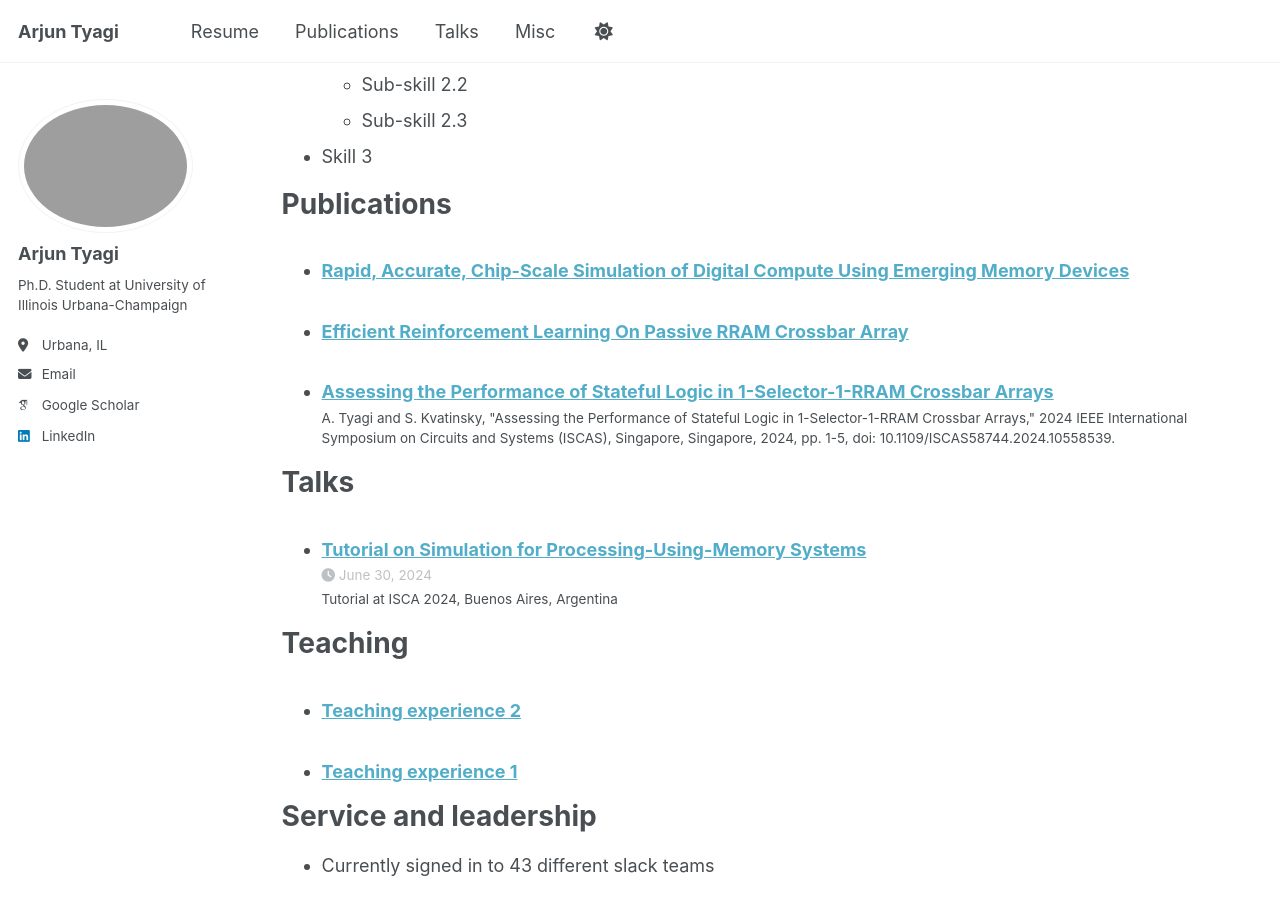
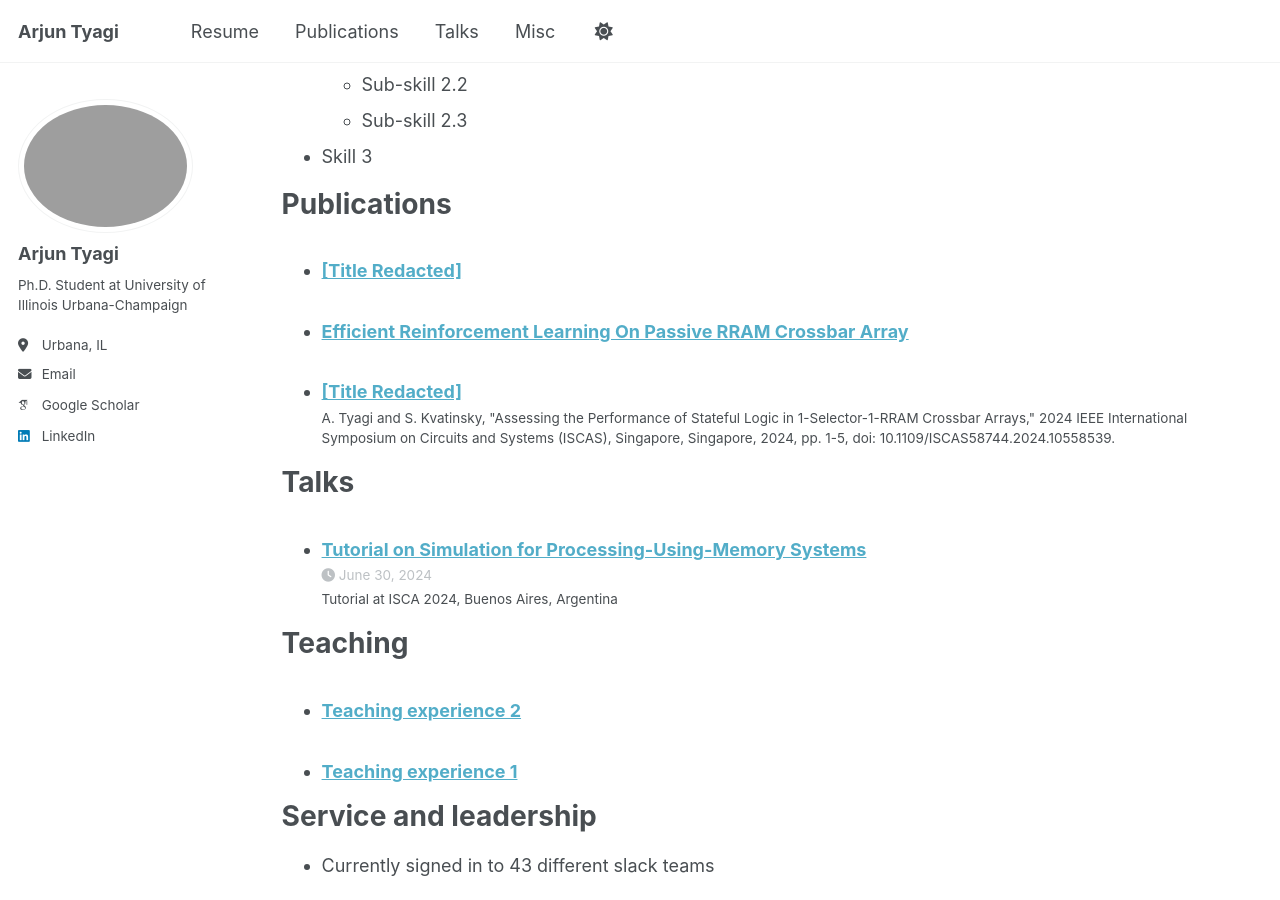
Before and after one commit to ArjunTyagi25/ArjunTyagi25.github.io, a Jekyll site: the page built from _pages/cv.md, in a window 1280 px wide and 900 px high, scrolled down 892 px. Built offline with Jekyll 4.4.1, drawn with Linux system fonts in a browser that asks for light colours; some web fonts are replaced; a script that is not in the unit is left out.

Commit message:
redacted titles

```diff
--- a/_publications/paper-01.md
+++ b/_publications/paper-01.md
@@ -1,5 +1,6 @@
 ---
-title: "Assessing the Performance of Stateful Logic in 1-Selector-1-RRAM Crossbar Arrays"
+# title: "Assessing the Performance of Stateful Logic in 1-Selector-1-RRAM Crossbar Arrays"
+title: "[Title Redacted]"
 collection: publications
 category: conferences
 permalink: /publication/paper-01
--- a/_publications/paper-03.md
+++ b/_publications/paper-03.md
@@ -1,5 +1,6 @@
 ---
-title: "Rapid, Accurate, Chip-Scale Simulation of Digital Compute Using Emerging Memory Devices"
+# title: "Rapid, Accurate, Chip-Scale Simulation of Digital Compute Using Emerging Memory Devices"
+title: "[Title Redacted]"
 collection: publications
 category: under_review
 permalink: /publication/paper-03
```
